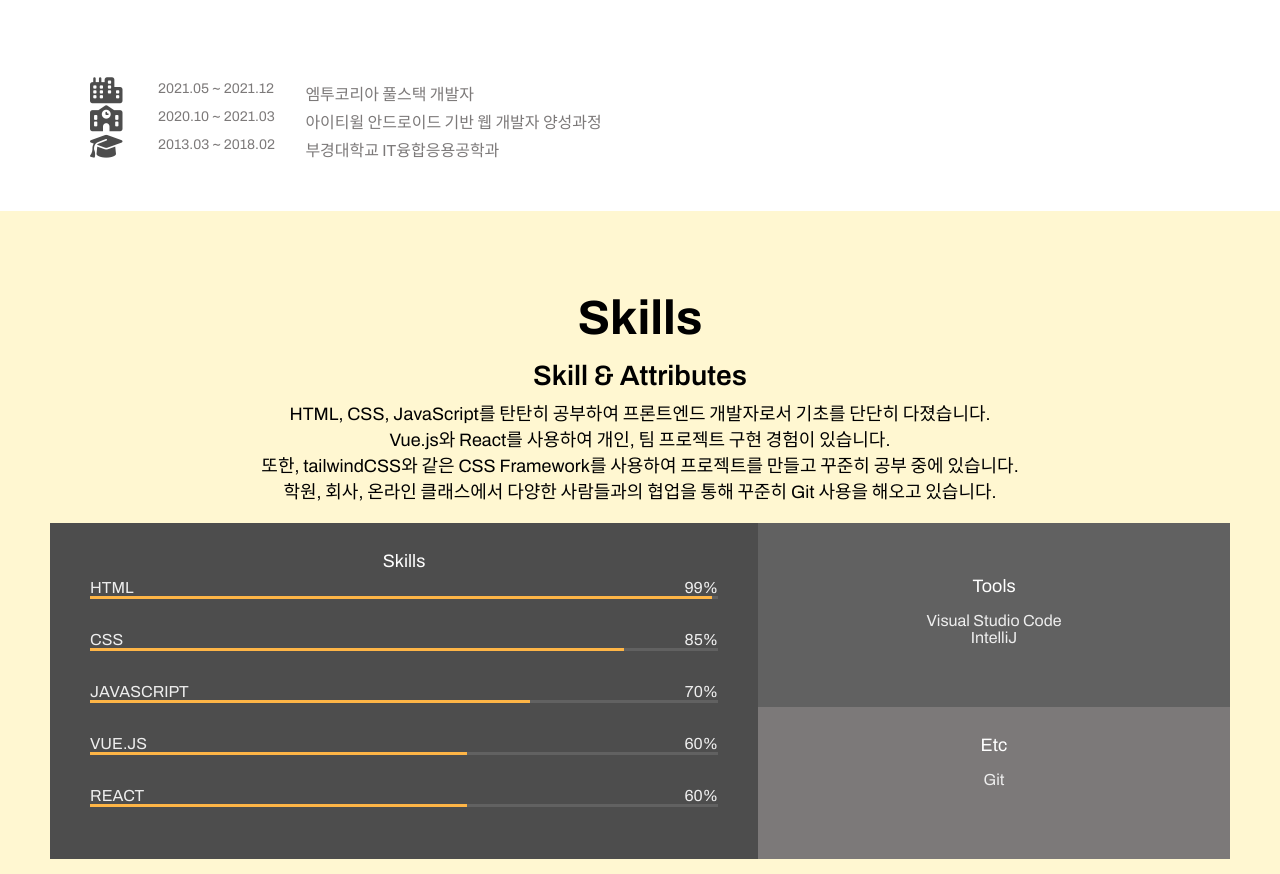
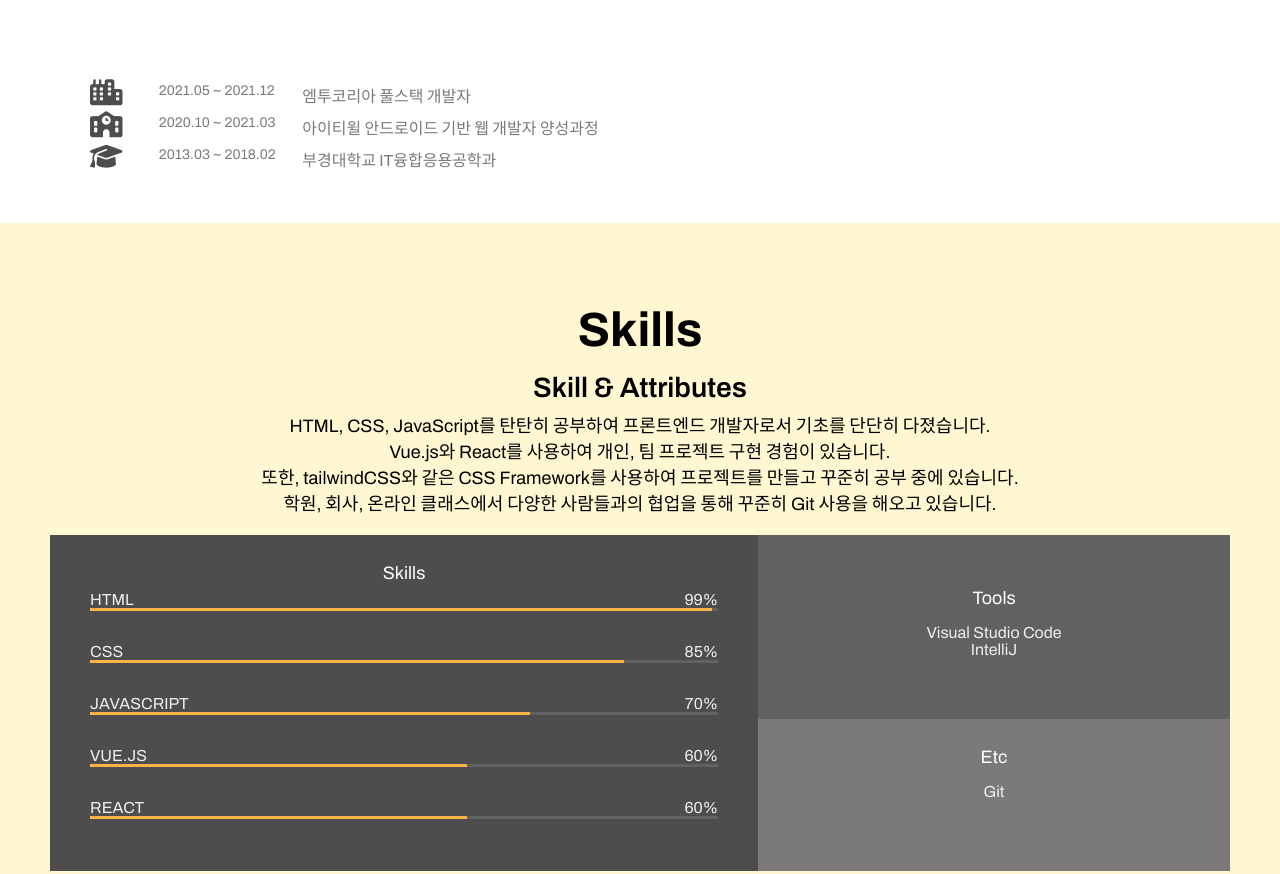
Before and after one commit to bellnoona/portfolio, a plain HTML site: page index.html in a window 1280 px wide. Shown: the part 1229-2103 px from the top of the page. Drawn offline with Linux system fonts and the light colour scheme.

Commit message:
Commit test

```diff
--- a/style.css
+++ b/style.css
@@ -234,6 +234,7 @@ p {
 .about__academy,
 .about__school {
   display: flex;
+  padding: 2px 0;
 }
 
 .job__description,
@@ -241,6 +242,7 @@ p {
 .school__description {
   display: flex;
   position: relative;
+  margin: 0 16px;
   text-align: left;
   width: 100%;
 }
@@ -253,7 +255,6 @@ p {
 .school_period {
   top: 0;
   color: var(--color-light-grey);
-  padding: 0 10px;
 }
 
 .job__name,
@@ -277,7 +278,7 @@ p {
 .school_logo {
   color: var(--color-dark-grey);
   font-size: 26px;
-  padding-right: 15px;
+  padding-right: 10px;
 }
 
 /* Skill */
```
